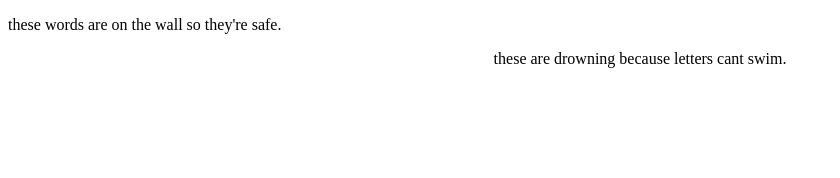
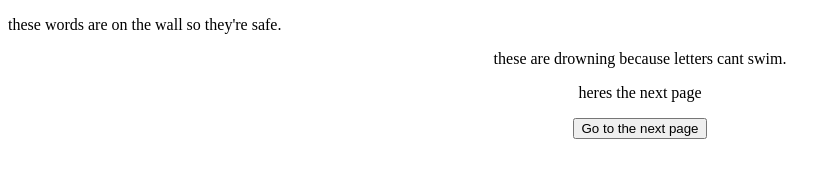
Before and after one commit to drdatpanda/-lols, a plain HTML site: page index.html in a window 1280 px wide. Shown: the whole page, without its empty margins (0-840 px from the left). Drawn offline with Linux system fonts and the light colour scheme.

Commit message:
Update index.html

```diff
--- a/index.html
+++ b/index.html
@@ -7,6 +7,8 @@
 <p>these words are on the wall so they're safe.</p>
 <center>
 <p>these are drowning because letters cant swim.</p>
+<p>heres the next page</p>
+<a href="hello.html"><button>Go to the next page</button></a>
 </center>
 </body>
 </html>
```
